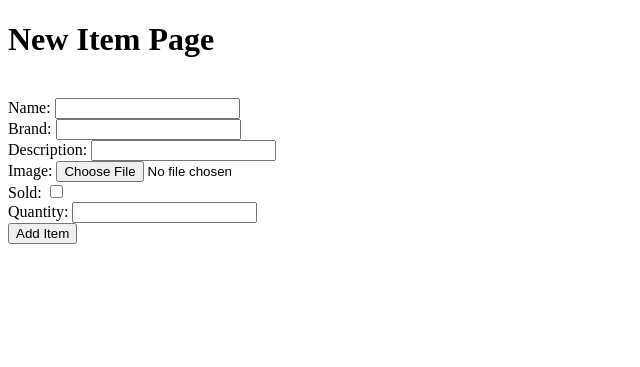
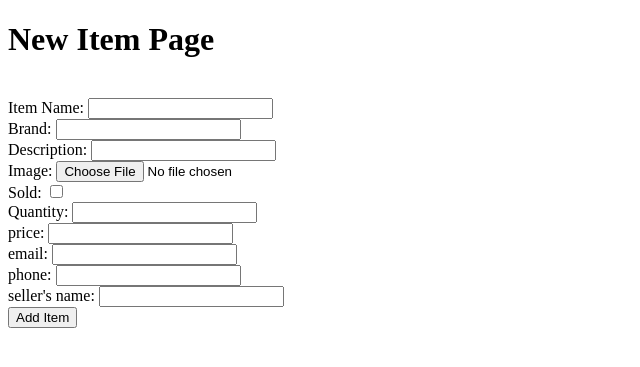
Before and after one commit to sochi2122/Post-IT, a Node server app: page /items/new in a window 1280 px wide. Shown: the top 367 px of the page, without its empty margins (0-640 px from the left). Run offline with Node 20, Linux system fonts and the light colour scheme; some libraries are stand-ins or nearby versions.

Commit message:
update with some file additions

```diff
--- a/controllers/items.js
+++ b/controllers/items.js
@@ -92,6 +92,9 @@ itemsRouter.put('/:id', (req, res) => {
 
 // Create Route
 itemsRouter.post('/', (req, res) => {
+    // req.body.id = item.length + 1;
+    // item.push(req.body);
+
     if(req.body.sold === 'on') {
         req.body.sold = true;
     } else {
--- a/server.js
+++ b/server.js
@@ -31,20 +31,12 @@ app.use(methodOverride('_method'));
 // mount routes
 app.use('/items', itemsController);
 
-//create
+//create  `We!
 
+app.get('/', (req, res) => {
+res.send(`Go to <a href="/items">localhost:3000/items</a> to get started!`)
 
-// Create route
-// app.post('/items', (req, res) => {
-  // Item.create(req.body, (err, createdItem) => {
-      // res.send(createdItem);
-  // }); // this code runs asynchronous
-// });
-
-// app.get('/', (req, res) => {
-// res.send(`Welcome to the Thrift Shop app! Go to <a href="/books">localhost:3000/items</a> to get started!`
-// )
-// })
+})
 //
 
 // app.get('/items', (req, res) => {
--- /dev/null
+++ b/views/footer.ejs
@@ -0,0 +1,3 @@
+<a href="/items/new">Add a New Item</a>
+<a href="/items/edit">edit a New Item</a>
+<a href="/items/delete">delete a New Item</a>
--- a/views/index.ejs
+++ b/views/index.ejs
@@ -7,12 +7,14 @@
     <title>Item List</title>
 </head>
 <body>
+
     <h1>My store List</h1>
     <ul style="list-style: none;">
         <% items.forEach(b => { %>
             <li style="margin-bottom: 1rem;">
                 <form style="display: inline; margin-right: 1rem;" action="/items/<%= b._id %>?_method=DELETE" method="POST">
                     <input type="submit" value="DELETE">
+
                 </form>
                 <a style="margin: 0 1rem 0 0;" href="/items/<%= b._id %>/edit">EDIT</a>
                 <a href="/items/<%= b._id %>">
@@ -24,5 +26,9 @@
         <% }) %>
     </ul>
     <a href="/items/new">Add a New Item</a>
+    <a href="/items/edit">edit a New Item</a>
+    <a href="/items/delete">delete a New Item</a>
+
+
 </body>
 </html>
--- a/views/new.ejs
+++ b/views/new.ejs
@@ -9,13 +9,16 @@
 <body>
     <h1>New Item Page</h1>
     <form action="/items" method="post"><br>
-        Name: <input type="text" name="title"><br>
-        Brand: <input type="text" name="author"><br>
+        Item Name: <input type="text" name="item"><br>
+        Brand: <input type="text" name="Brand"><br>
         Description: <input type="text" name="Description"><br>
         Image: <input type="file" href="item.name"></a><br>
         Sold: <input type="checkbox" name="sold"><br>
         Quantity: <input type="number" name="Quantity"><br>
-
+        price: <input type="number" name="Price"><br>
+        email: <input type="text" name="Email"><br>
+        phone: <input type="text" name="Phone"><br>
+        seller's name: <input type="text" name="seller"><br>
         <input type="submit" value="Add Item">
     </form>
 </body>
--- a/views/show.ejs
+++ b/views/show.ejs
@@ -7,6 +7,7 @@
     <title>See Item Details</title>
 </head>
 <body>
+
     <h1>Details for <%= item.name %></h1>
     <p>Made By: <%= item.brand %></p>
     <p>Description: <%= item.description %></p>
@@ -20,5 +21,9 @@
         <form action="/items/<%= item._id%>/buy" method="POST">
             <input <%= item.qty ? '' : 'disabled' %> type="submit" value="<%= item.qty ? 'Buy': 'Out of Stock' %>">
         </form>
+
+
+
+
     </body>
 </html>
```
Also changed, not shown: models/item.js (+5 -5 lines), views/header.ejs (added).
